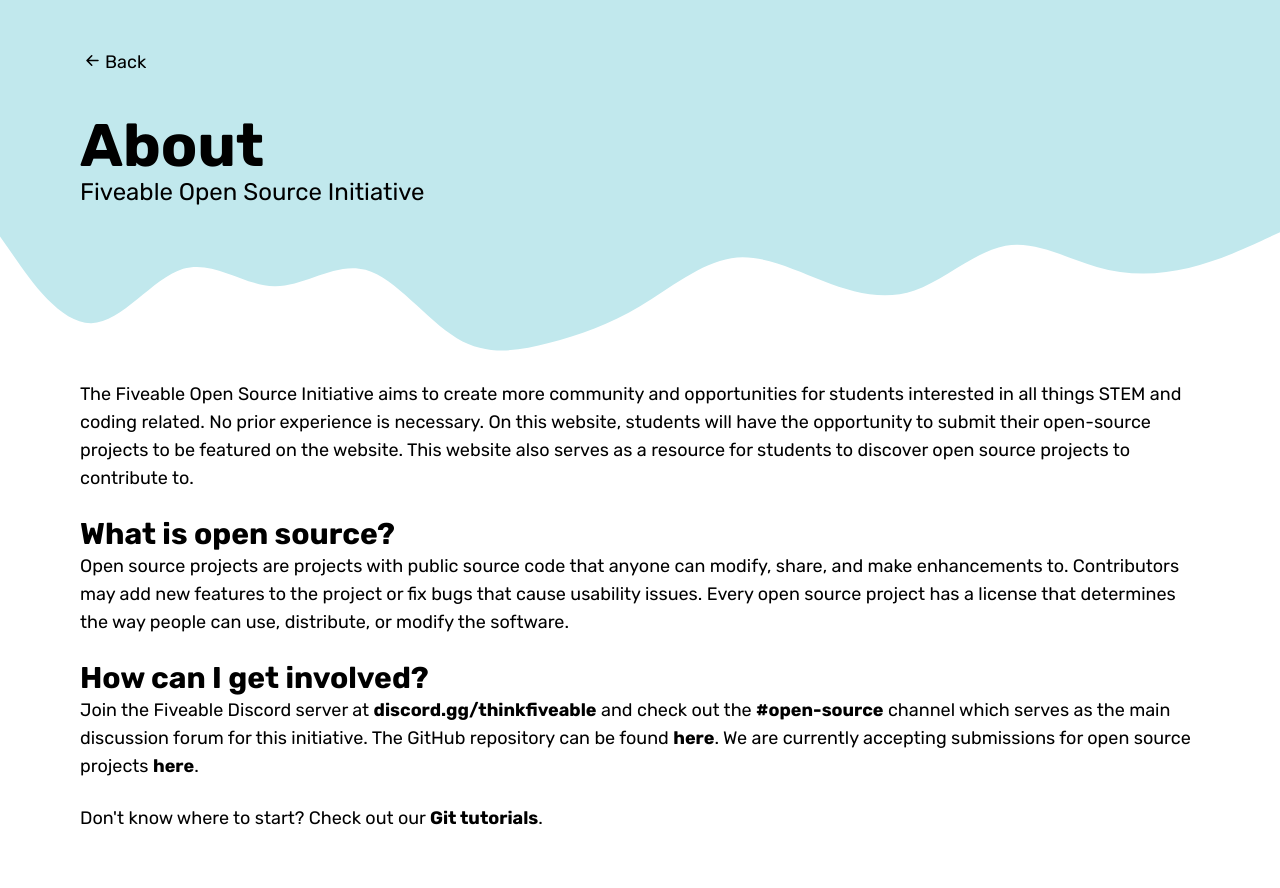
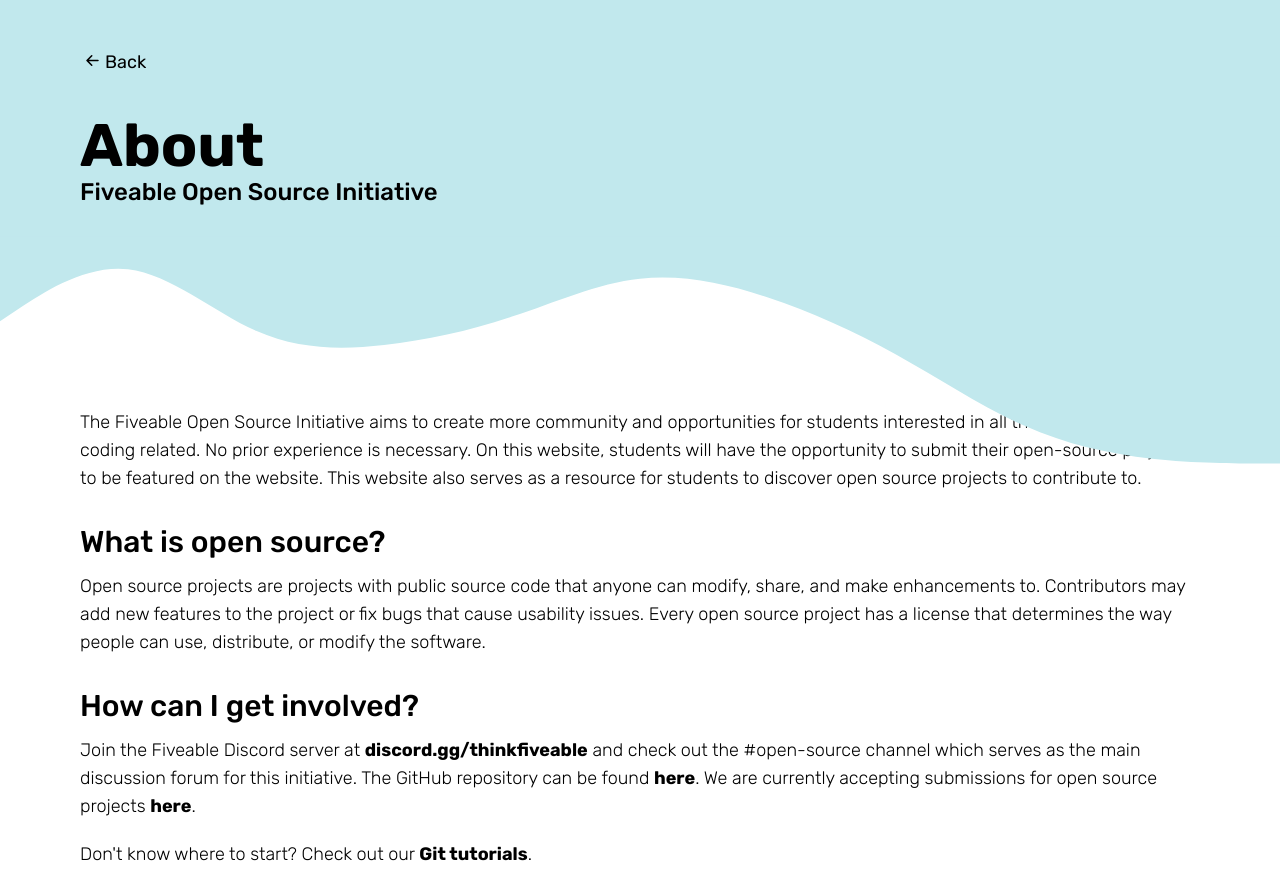
Before and after one commit to thinkfiveable/open, a Next.js app: page /about in a window 1280 px wide. Before the commit the page ends 832 px from the top, so only its background shows below. Built offline with nearby package versions, Linux system fonts and the light colour scheme.

Commit message:
feat: layout component and mdx about page
I created a layout component to use for the mdx page and added styles for the text.

```diff
--- /dev/null
+++ b/components/layout.js
@@ -0,0 +1,30 @@
+import Link from "next/link";
+import { BsArrowLeftShort } from "react-icons/bs";
+
+import HeadObject from "./head";
+
+export default function Layout({ subtitle, title, children }) {
+    return (
+        <div>
+            <HeadObject />
+            <section className="flex flex-col space-y-10 bg-blue px-12 md:px-20 py-12">
+                <Link href="/">
+                    <div className="font-rubik flex flex-row text-center text-lg cursor-pointer">
+                        <BsArrowLeftShort size={25} /> Back
+                    </div>
+                </Link>
+                <div>
+                    <h1 className="font-rubik font-bold text-6xl">{title}</h1>
+                    <h3 className="font-rubik text-2xl">{subtitle}</h3>
+                </div>
+            </section>
+            <svg className="transform rotate-180 -mt-1 md:-mt-5 z-0" viewBox="0 0 1440 320">
+                <path
+                    fill="#c1e8ed"
+                    d="M0 64h24c24 0 72 0 120 5.3 48 5.7 96 15.7 144 37.4 48 21.3 96 53.3 144 80 48 26.3 96 48.3 144 64C624 267 672 277 720 272s96-27 144-42.7c48-16.3 96-26.3 144-32 48-5.3 96-5.3 144 16 48 21.7 96 63.7 144 69.4 48 5.3 96-26.7 120-42.7l24-16v96H0z"
+                />
+            </svg>
+            <section className="px-12 md:px-20 md:-mt-28 lg:-mt-50 font-rubik z-40">{children}</section>
+        </div>
+    );
+}
--- /dev/null
+++ b/pages/about.mdx
@@ -0,0 +1,15 @@
+import Layout from "../components/layout";
+
+export default (children) => <Layout title="About" subtitle="Fiveable Open Source Initiative" {...children} />;
+
+The Fiveable Open Source Initiative aims to create more community and opportunities for students interested in all things STEM and coding related. No prior experience is necessary. On this website, students will have the opportunity to submit their open-source projects to be featured on the website. This website also serves as a resource for students to discover open source projects to contribute to.
+
+## What is open source?
+
+Open source projects are projects with public source code that anyone can modify, share, and make enhancements to. Contributors may add new features to the project or fix bugs that cause usability issues. Every open source project has a license that determines the way people can use, distribute, or modify the software.
+
+## How can I get involved?
+
+Join the Fiveable Discord server at [discord.gg/thinkfiveable](https://discord.gg/thinkfiveable) and check out the #open-source channel which serves as the main discussion forum for this initiative. The GitHub repository can be found [here](https://github.com/ThinkFiveable/open). We are currently accepting submissions for open source projects [here](https://docs.google.com/forms/d/e/1FAIpQLSeMuqyb8Tdf3Z2oY0kkFN7frYQT9RX97X09diiCW6FtoFZ1rQ/viewform).
+
+Don't know where to start? Check out our [Git tutorials](https://github.com/ThinkFiveable/open/blob/main/git-tutorials/git.md).
--- a/styles/globals.css
+++ b/styles/globals.css
@@ -1,5 +1,5 @@
-@import url('https://fonts.googleapis.com/css2?family=Rubik:ital,wght@0,300;0,400;0,500;0,700;1,300;1,500&display=swap');
-@import url('https://fonts.googleapis.com/css2?family=Inconsolata:wght@500&display=swap');
+@import url("https://fonts.googleapis.com/css2?family=Rubik:ital,wght@0,300;0,400;0,500;0,700;1,300;1,500&display=swap");
+@import url("https://fonts.googleapis.com/css2?family=Inconsolata:wght@500&display=swap");
 
 @tailwind base;
 @tailwind components;
@@ -8,3 +8,25 @@
 .w-fitcontent {
     width: fit-content;
 }
+
+@layer base {
+    h1 {
+        @apply text-5xl font-bold font-rubik leading-loose;
+    }
+    h2,
+    h3 {
+        @apply text-3xl font-medium font-rubik leading-loose;
+    }
+    h4 {
+        @apply text-xl leading-loose font-rubik font-semibold;
+    }
+    p {
+        @apply text-lg font-rubik font-light mb-5;
+    }
+    a {
+        @apply font-semibold;
+    }
+    strong {
+        @apply font-semibold;
+    }
+}
```
Also changed, not shown: pages/aboutt.js (renamed from pages/about.js).
